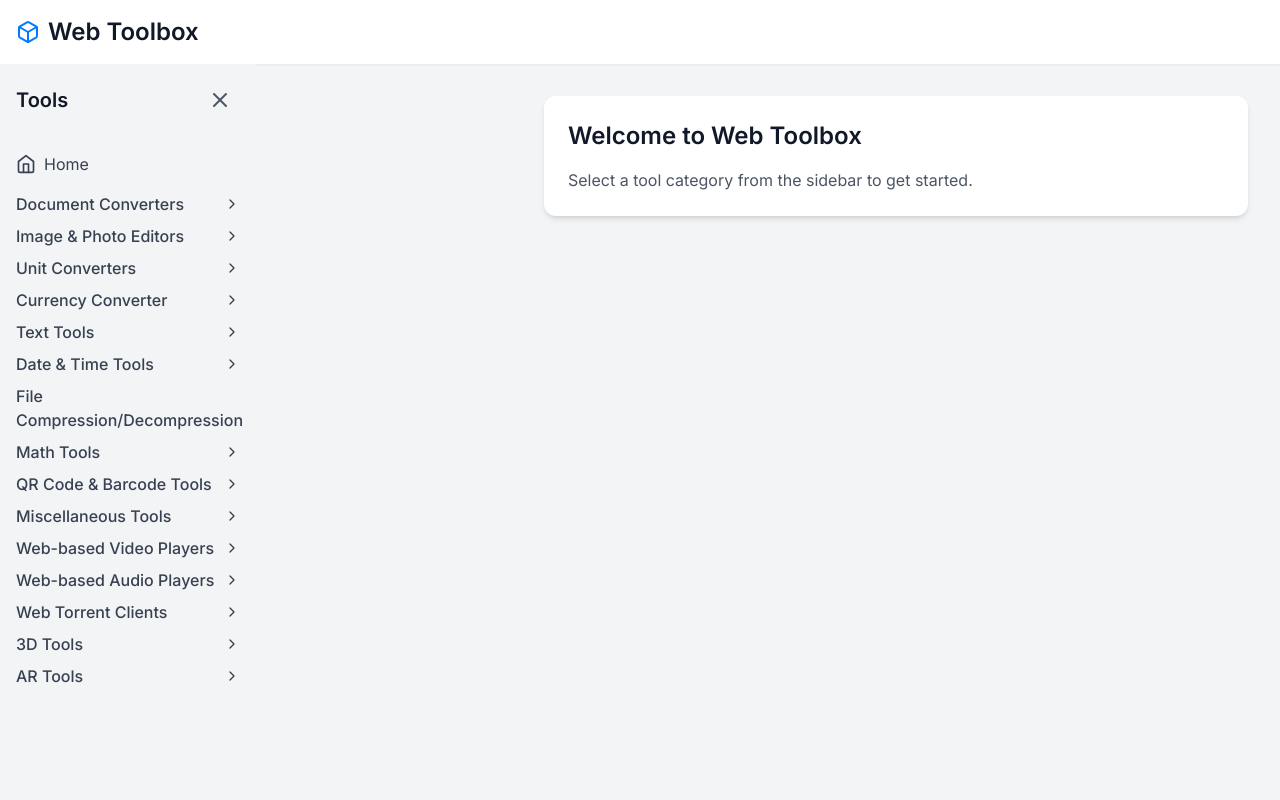
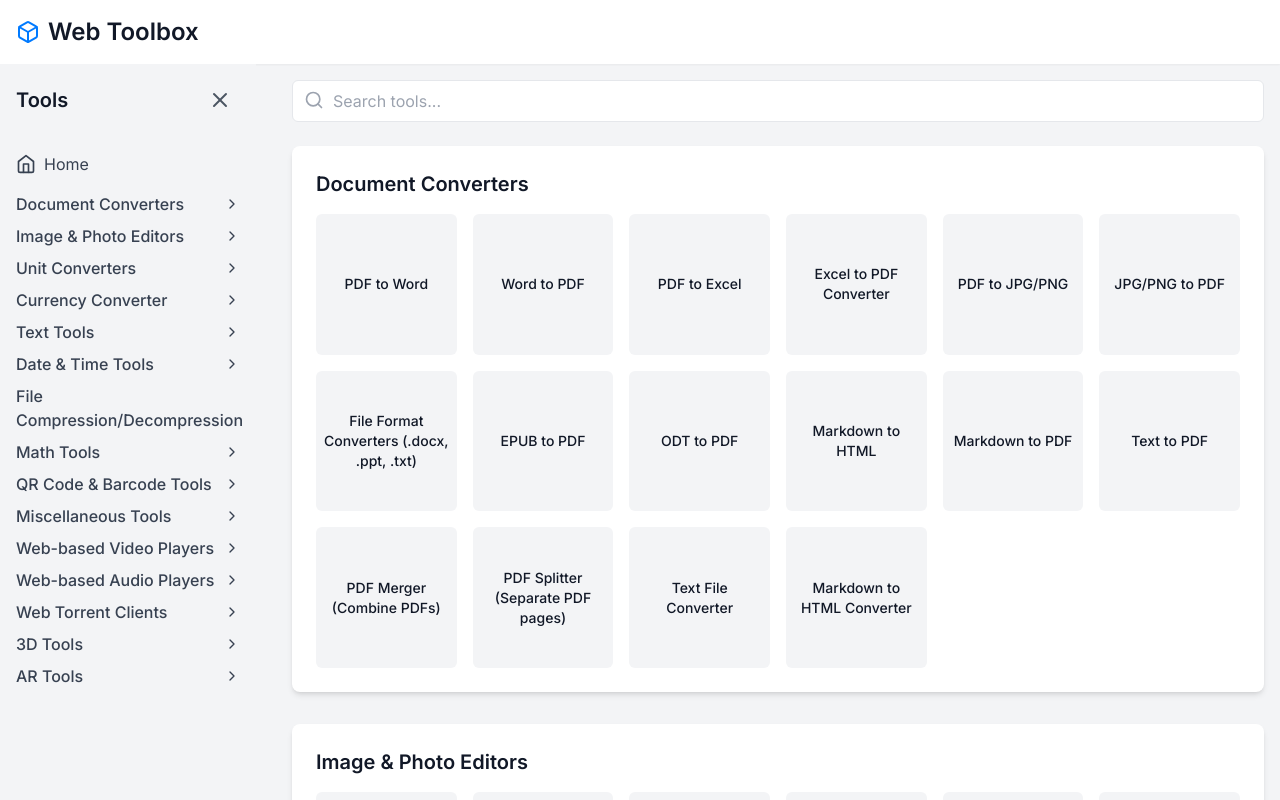
Before and after one commit to Sandipwalke/sb1-umbtiw, a React (Vite) app: page / in a window 1280 px wide. Shown: the top 800 px of the page. Built offline with nearby package versions, Linux system fonts and the light colour scheme.

Commit message:
Home page update

```diff
--- a/src/App.tsx
+++ b/src/App.tsx
@@ -128,7 +128,12 @@ function App() {
             setIsCollapsed={setIsSidebarCollapsed}
           />
           <Routes>
-            <Route path="/" element={<ToolContent isSidebarCollapsed={isSidebarCollapsed} />} />
+            <Route path="/" element={
+              <ToolContent
+                isSidebarCollapsed={isSidebarCollapsed}
+                toolCategories={toolCategories}
+              />
+            } />
             <Route path="/document-converters" element={<DocumentConverters />} />
             <Route path="/document-converters/pdf-to-word" element={<PdfToWord />} />
             <Route path="/document-converters/word-to-pdf" element={<WordToPdf />} />
--- a/src/components/ToolContent.tsx
+++ b/src/components/ToolContent.tsx
@@ -1,23 +1,74 @@
-import React from 'react';
-import { useLocation } from 'react-router-dom';
-import UnitConverters from './UnitConverters';
+import React, { useState } from 'react';
+import { useLocation, Link } from 'react-router-dom';
+import { Search } from 'lucide-react';
 
 interface ToolContentProps {
   isSidebarCollapsed: boolean;
+  toolCategories: Category[];
 }
 
-const ToolContent: React.FC<ToolContentProps> = ({ isSidebarCollapsed }) => {
+interface Tool {
+  id: number;
+  name: string;
+}
+
+interface Category {
+  name: string;
+  tools: Tool[];
+}
+
+const ToolContent: React.FC<ToolContentProps> = ({ isSidebarCollapsed, toolCategories = [] }) => {
   const location = useLocation();
-  const contentClass = `flex-1 p-8 transition-all duration-300 ${
-    isSidebarCollapsed ? 'ml-16' : 'ml-64'
+  const [searchTerm, setSearchTerm] = useState('');
+  const contentClass = `flex-1 p-4 transition-all duration-300 ${
+    isSidebarCollapsed ? 'ml-16' : 'ml-5'
   }`;
+
+  const filteredCategories = toolCategories.map(category => ({
+    ...category,
+    tools: category.tools.filter(tool =>
+      tool.name.toLowerCase().includes(searchTerm.toLowerCase())
+    )
+  })).filter(category => category.tools.length > 0);
+
+  const getToolPath = (categoryName: string, toolName: string) => {
+    const category = categoryName.toLowerCase().replace(/ & /g, '-').replace(/ /g, '-');
+    const tool = toolName.toLowerCase().replace(/ /g, '-').replace(/[()]/g, '');
+    return `/${category}/${tool}`;
+  };
 
   if (location.pathname === '/') {
     return (
       <div className={contentClass}>
-        <div className="apple-card">
-          <h2 className="text-2xl font-semibold mb-4">Welcome to Web Toolbox</h2>
-          <p className="text-gray-600">Select a tool category from the sidebar to get started.</p>
+        <div className="mb-6">
+          <div className="relative">
+            <input
+              type="text"
+              placeholder="Search tools..."
+              className="w-full p-2 pl-10 border rounded-md"
+              value={searchTerm}
+              onChange={(e) => setSearchTerm(e.target.value)}
+            />
+            <Search className="absolute left-3 top-2.5 text-gray-400" size={20} />
+          </div>
+        </div>
+        <div className="space-y-8">
+          {filteredCategories.map((category) => (
+            <div key={category.name} className="bg-white rounded-lg shadow-md p-6">
+              <h2 className="text-xl font-semibold mb-4">{category.name}</h2>
+              <div className="grid grid-cols-2 sm:grid-cols-3 md:grid-cols-4 lg:grid-cols-5 xl:grid-cols-6 gap-4">
+                {category.tools.map((tool) => (
+                  <Link
+                    key={tool.id}
+                    to={getToolPath(category.name, tool.name)}
+                    className="flex items-center justify-center aspect-square bg-gray-100 rounded-md hover:bg-gray-200 transition-colors duration-300 p-2"
+                  >
+                    <h3 className="text-sm font-medium text-center">{tool.name}</h3>
+                  </Link>
+                ))}
+              </div>
+            </div>
+          ))}
         </div>
       </div>
     );
```
